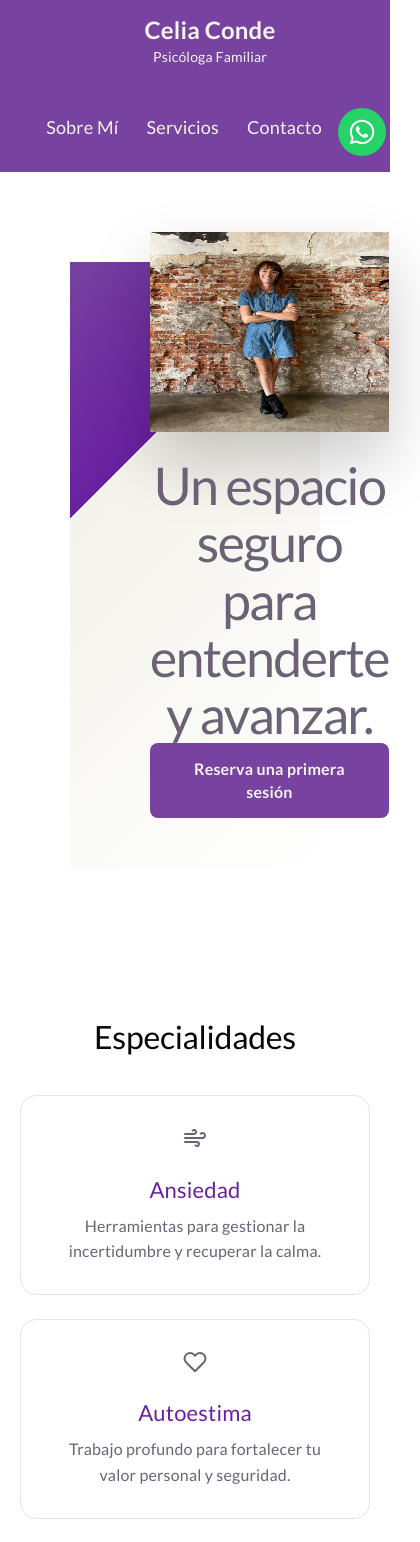
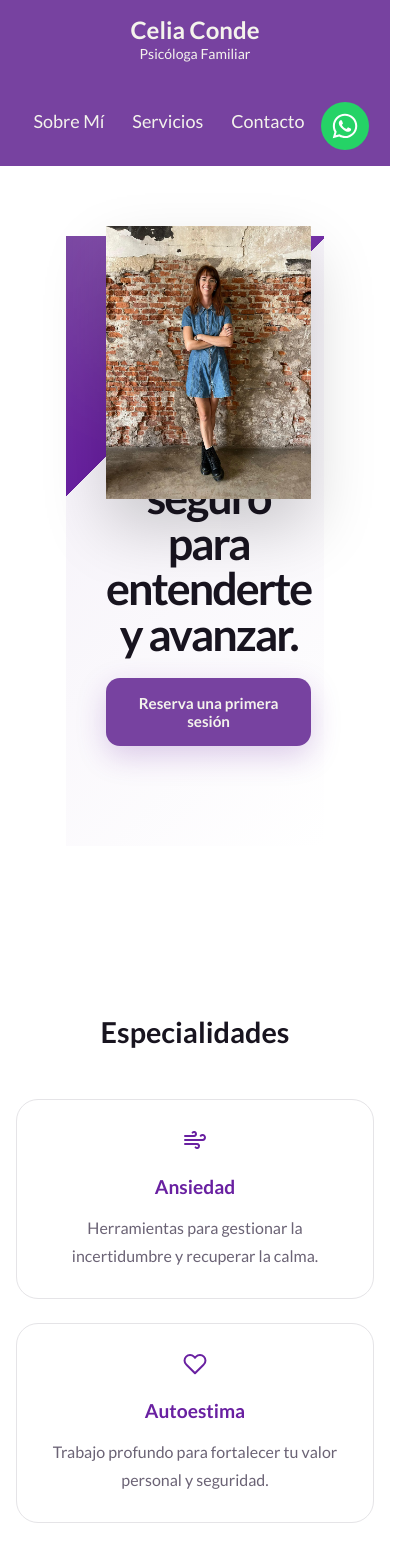
Before and after one commit to ChioArenillas/CeliaConde, a React (Vite) app: page / in a window 390 px wide. Shown: the top 1542 px of the page, 420 px wide, since content can reach past the window. Built offline with nearby package versions, Linux system fonts and the light colour scheme.

Commit message:
css fixing

```diff
--- a/src/index.css
+++ b/src/index.css
@@ -1,67 +1,95 @@
-@import url('https://fonts.googleapis.com/css2?family=Playfair+Display:wght@400;500;600&family=Lato:wght@300;400;700&display=swap');
+@import url("https://fonts.googleapis.com/css2?family=Lato:wght@300;400;500;700;900&display=swap");
 
 :root {
   --text: #6b6375;
-  --text-h: #08060d;
+  --text-h: #18141f;
   --text-light: #f4f3ec;
-  --bg: #fff;
-  --bg-dark:#7742a0;
+
+  --bg: #ffffff;
+  --bg-dark: #7742a0;
   --bg-gray: #98949e;
+
   --border: #e5e4e7;
-  --code-bg: #f4f3ec;
+
+  --code-bg: #f7f4fa;
+
   --accent: #6920a1;
   --btn-hover: #8f2ed9;
+
   --accent-bg: rgba(170, 59, 255, 0.1);
   --accent-border: rgba(170, 59, 255, 0.5);
-  --social-bg: rgba(244, 243, 236, 0.5);
-  --shadow:
-    rgba(0, 0, 0, 0.1) 0 10px 15px -3px, rgba(0, 0, 0, 0.05) 0 4px 6px -2px;
 
-  --sans: 'Lato', system-ui, sans-serif;
-  --heading: 'Lato', system-ui, sans-serif;
-  --mono: ui-monospace, Consolas, monospace;
+  --shadow: 0 10px 25px rgba(0, 0, 0, 0.06), 0 20px 48px rgba(0, 0, 0, 0.08);
 
-  font: 18px/145% var(--sans);
-  letter-spacing: 0.18px;
-  color-scheme: light dark;
+  --sans: "Lato", system-ui, sans-serif;
+
   color: var(--text);
   background: var(--bg);
-  font-synthesis: none;
+
+  font-family: var(--sans);
+
   text-rendering: optimizeLegibility;
   -webkit-font-smoothing: antialiased;
   -moz-osx-font-smoothing: grayscale;
-
-  @media (max-width: 1024px) {
-    font-size: 16px;
-  }
 }
 
+/* RESET */
 
-#root {
-  width: 100%;
-  max-width: 100%;
-  margin: 0 auto;
-  text-align: center;
-  min-height: 100svh;
-  display: flex;
-  flex-direction: column;
+* {
   box-sizing: border-box;
+}
+
+html {
+  font-size: 18px;
+  scroll-behavior: smooth;
 }
 
 body {
   margin: 0;
   width: 100%;
   overflow-x: hidden;
+
+  background: var(--bg);
+  color: var(--text);
+
+  font-family: var(--sans);
 }
+
+img {
+  max-width: 100%;
+  display: block;
+}
+
+a {
+  font-family: inherit;
+}
+
+p {
+  margin: 0;
+
+  font-size: clamp(1rem, 1.2vw, 1.1rem);
+  line-height: 1.75;
+}
+
+#root {
+  width: 100%;
+  min-height: 100svh;
+
+  display: flex;
+  flex-direction: column;
+}
+
+/* LAYOUT */
+
 main,
 .header-container,
 .footer-container {
-  max-width: 1126px;
+  width: 100%;
+  max-width: 1200px;
   margin: 0 auto;
-  width: 100%;
 }
 
-
+/* TYPOGRAPHY */
 
 h1,
 h2,
@@ -69,172 +97,248 @@ h3,
 h4,
 h5,
 h6 {
+  margin: 0;
+  color: var(--text-h);
+
   font-family: var(--sans);
-  font-weight: 500;
-  color: var(--text-h);
+  font-weight: 700;
 }
 
+h1 {
+  font-size: clamp(2.8rem, 5.5vw, 4.8rem);
+  line-height: 1.02;
+  letter-spacing: -2px;
 
-h1 {
-  font-size: 56px;
-  letter-spacing: -1.68px;
-  margin: 32px 0;
-  @media (max-width: 1024px) {
-    font-size: 38px;
-    margin: 20px 0;
-  }
 }
 
 h2 {
-  font-size: 38px;
-  line-height: 118%;
-  letter-spacing: -0.24px;
-  margin: 0 0 8px;
-  @media (max-width: 1024px) {
-    font-size: 32px;
-  }
+  font-size: clamp(1.8rem, 3.5vw, 2.5rem);
+  line-height: 1.15;
 }
 
-p {
-  margin: 0;
-}
-
-
-/* CTA  */
-.cta {
-  text-align: center;
-  padding: 60px 20px;
-  background: var(--bg-dark);
-  color: var(--text-light);
-}
-
-.cta h2 {
-  margin-bottom: 16px;
-  color: var(--text-light);
-}
-
-.cta p {
-  margin-bottom: 30px;
-  font-size: 18px;
-}
-.cta-button {
-  display: inline-block;
-  padding: 16px 32px;
-  background-color: var(--code-bg);
-  color: var(--accent);
-  text-decoration: none;
-  border-radius: 8px;
-  font-weight: 600;
-  font-size: 18px;
-  transition: transform 0.2s, background-color 0.2s;
-}
-
-.cta-button:hover {
-  background-color: var(--btn-hover);
-  color: var(--code-bg);
-  transform: translateY(-2px);
-}
-
-/* WHATSAPP BTN */
-.whatsapp-button {
-  display: inline-block;
-  padding: 16px 32px;
-  background-color: #25D366;
-  color: white;
-  text-decoration: none;
-  border-radius: 8px;
-  font-weight: 600;
-  font-size: 18px;
-  transition: transform 0.2s, background-color 0.2s;
-}
-
-.whatsapp-button:hover {
-  background-color: #20bd5a;
-  transform: translateY(-2px);
+h3 {
+  font-size: clamp(1.2rem, 2vw, 1.5rem);
+  line-height: 1.3;
 }
 
 
 /* HERO */
+
 .hero {
+  position: relative;
+
   display: grid;
-  grid-template-columns: 1fr 1fr;
+  grid-template-columns: 420px 1fr;
   align-items: center;
-  gap: 60px;
-  padding: 40px 40px;
+
+  gap: 80px;
+
+  padding: 80px 70px 220px;
+
   background: linear-gradient(
-     135deg,
+    135deg,
     var(--bg-dark) 0%,
     var(--accent) 30%,
     var(--code-bg) 30%,
     var(--bg) 100%
   );
-  overflow: hidden;
-}
-.hero-content h1 {
-  font-size: 52px;
-  line-height: 1.1;
-  color: var(--text);
-  max-width: 500px;
-  margin-bottom: 24px;
-}
-.hero-content h2 {
-  font-size: 28px;
-  line-height: 1.1;
-  color: var(--text);
-  max-width: 500px;
-  margin-bottom: 24px;
-}
-.hero-content p {
-  color: var(--text);
-}
-.hero-image-wrapper img {
-  width: 100%;
-  max-width: 380px;
-  box-shadow: 0 30px 60px rgba(0,0,0,0.2);
+
+  overflow: visible;
 }
 
+.hero-image-wrapper {
+  position: relative;
+
+  display: flex;
+  justify-content: center;
+  align-items: flex-end;
+}
+
+.hero-image-wrapper::before {
+  content: "";
+
+  position: absolute;
+
+  width: 320px;
+  height: 320px;
+
+  background: rgba(255, 255, 255, 0.15);
+
+  filter: blur(60px);
+
+  z-index: 0;
+}
+
+.hero-image-wrapper img {
+  position: relative;
+  z-index: 1;
+
+  width: 100%;
+  max-width: 420px;
+
+  object-fit: cover;
+
+transform: translateY(120px);
+  box-shadow: 0 30px 60px rgba(0, 0, 0, 0.18);
+}
+
+.hero-content {
+  text-align: left;
+  max-width: 560px;
+}
+
+.hero-content h1 {
+  margin-bottom: 24px;
+
+}
+
+
+.hero-content p {
+  margin-bottom: 32px;
+  color: var(--text-h);
+  font-size: clamp(1.05rem, 1.5vw, 1.2rem);
+}
+
+/* BUTTONS */
+
+.cta-button,
+.whatsapp-button {
+  display: inline-flex;
+  align-items: center;
+  justify-content: center;
+
+  padding: 18px 32px;
+
+  border-radius: 14px;
+
+  text-decoration: none;
+
+  font-weight: 700;
+
+  font-size: clamp(0.95rem, 1.5vw, 1.05rem);
+
+  transition:
+    transform 0.25s ease,
+    background-color 0.25s ease,
+    color 0.25s ease,
+    box-shadow 0.25s ease;
+}
+
+.cta-button {
+  background: var(--code-bg);
+  color: var(--accent);
+
+  box-shadow: 0 10px 30px rgba(105, 32, 161, 0.22);
+}
+
+.cta-button:hover {
+  transform: translateY(-4px);
+  background: var(--btn-hover);
+  color: var(--text-light);
+}
+
+.whatsapp-button {
+  background: #25d366;
+  color: var(--text-light);
+}
+
+.whatsapp-button:hover {
+  background: #20bd5a;
+
+  transform: translateY(-4px);
+}
+
+/* TABLET */
+
 @media (max-width: 1024px) {
-
-  .hero-image {
-    width: 250px;
-    height: 250px;
+  html {
+    font-size: 16px;
   }
 
   .home {
-    gap: 60px;
+    gap: 90px;
   }
-}
-@media (max-width: 900px) {
+
   .hero {
     grid-template-columns: 1fr;
+
+    gap: 70px;
+
+    padding: 70px 40px 100px;
+
     text-align: center;
-    gap: 100px;
   }
 
-  .hero-content h1 {
+  .hero-content {
     margin: 0 auto;
-  }
-  .hero-image {
-    height: 250px ;
+
+    text-align: center;
   }
 
   .hero-image-wrapper {
     order: -1;
   }
+
+  .hero-image-wrapper img {
+    max-width: 340px;
+
+    margin-bottom: -140px;
+  }
+
+  .especialidades {
+    margin-top: 80px;
+  }
 }
 
+/* MOBILE */
+
 @media (max-width: 768px) {
-  .hero {
-    padding: 40px 15px;
+  html {
+    font-size: 15px;
   }
 
-  .hero-image {
-    height: 200px;
+  .hero {
+    gap: 50px;
+
+    padding: 50px 24px 80px;
+  }
+
+  .hero-image-wrapper::before {
+    width: 220px;
+    height: 220px;
+  }
+
+  .hero-image-wrapper img {
+    max-width: 260px;
+    transform: translateY(0);
+  }
+
+  .hero-content h1 {
+    margin-bottom: 20px;
   }
 
   .cta-button,
   .whatsapp-button {
-    padding: 14px 24px;
-    font-size: 16px;
+    width: 100%;
+
+    padding: 16px 24px;
+  }
+
+  .cta {
+    padding: 70px 24px;
   }
 }
+
+/* SMALL MOBILE */
+
+@media (max-width: 480px) {
+  .hero {
+    padding: 40px 18px 60px;
+  }
+
+  .hero-image-wrapper img {
+    max-width: 220px;
+
+    margin-bottom: -70px;
+  }
+}
--- a/src/pages/Contacto/Contacto.css
+++ b/src/pages/Contacto/Contacto.css
@@ -7,6 +7,7 @@
 .contacto-hero {
   display: flex;
   justify-content: center;
+  padding: 60px 70px;
 }
 /* Contenido principal */
 .contacto-content {
--- a/src/pages/Home/Home.css
+++ b/src/pages/Home/Home.css
@@ -1,9 +1,12 @@
+/* HOME */
 .home {
   display: flex;
   flex-direction: column;
-  gap: 100px;
-  padding: 40px 20px;
+  gap: 120px;
+
+  padding: 40px 20px 100px;
 }
+
 
 /* HERO */
 .home-hero {
@@ -22,104 +25,234 @@
   color: var(--text-light);
 }
 
-/* Especialidades */
+
+
+/* ESPECIALIDADES */
+
 .especialidades {
+  margin-top: 120px;
+
   text-align: center;
 }
 
 .especialidades h2 {
-  margin-bottom: 40px;
+  margin-bottom: 50px;
 }
 
 .especialidades-grid {
   display: grid;
-  grid-template-columns: repeat(auto-fit, minmax(280px, 1fr));
+  grid-template-columns: repeat(auto-fit, minmax(250px, 1fr));
+
   gap: 24px;
-  max-width: 1000px;
+
+  max-width: 1100px;
+
   margin: 0 auto;
 }
 
 .especialidad-card {
-  padding: 30px;
+  padding: 34px 30px;
+
+  border-radius: 22px;
+
   background: var(--bg);
+
   border: 1px solid var(--border);
-  transition: all 0.25s ease;
-  border-radius: 16px;
+
+  transition:
+    transform 0.25s ease,
+    box-shadow 0.25s ease;
 }
 
 .especialidad-card:hover {
-  transform: translateY(-6px);
-  box-shadow: 0 20px 40px rgba(0,0,0,0.08);
+  transform: translateY(-8px);
+
+  box-shadow: var(--shadow);
+}
+
+.especialidad-card svg {
+  margin-bottom: 20px;
+
+  color: var(--accent);
 }
 
 .especialidad-card h3 {
+  margin-bottom: 14px;
+
   color: var(--accent);
-  margin-bottom: 12px;
-  font-size: 22px;
 }
 
 .especialidad-card p {
   color: var(--text);
-  line-height: 1.6;
 }
 
-/* Cómo trabaja */
+/* COMO TRABAJA */
+
 .como-trabaja {
+  max-width: 850px;
+
+  margin: 0 auto;
+
   text-align: center;
-  max-width: 800px;
-  margin: 0 auto;
 }
 
 .como-trabaja h2 {
-  margin-bottom: 30px;
+  margin-bottom: 28px;
 }
 
 .como-trabaja-content {
   display: flex;
   flex-direction: column;
-  gap: 20px;
+
+  gap: 22px;
 }
 
-.como-trabaja-content p {
-  line-height: 1.8;
-  font-size: 18px;
-}
+/* TESTIMONIOS */
 
-/* Testimonios */
 .testimonios {
   text-align: center;
 }
 
 .testimonios h2 {
-  margin-bottom: 40px;
+  margin-bottom: 50px;
 }
 
 .testimonios-grid {
   display: grid;
-  grid-template-columns: repeat(auto-fit, minmax(300px, 1fr));
+  grid-template-columns: repeat(auto-fit, minmax(250px, 1fr));
+
   gap: 24px;
-  max-width: 1000px;
+
+  max-width: 1100px;
+
   margin: 0 auto;
 }
 
 .testimonio-card {
-  padding: 30px;
-  background: var(--code-bg);
-  text-align: left;
   display: flex;
   flex-direction: column;
-  transition: all 0.25s ease;
-  border-radius: 16px;
+
+  padding: 34px 30px;
+
+  border-radius: 22px;
+
+  text-align: left;
+
+  background: var(--code-bg);
+
+  transition:
+    transform 0.25s ease,
+    box-shadow 0.25s ease;
+}
+
+.testimonio-card:hover {
+  transform: translateY(-6px);
+
+  box-shadow: var(--shadow);
 }
 
 .testimonio-card p {
+  margin-bottom: 24px;
+
   font-style: italic;
-  line-height: 1.7;
-  margin-bottom: 16px;
 }
 
 .testimonio-card span {
+  margin-top: auto;
+
   color: var(--accent);
-  font-weight: 600;
-  margin-top: auto;
+
+  font-weight: 700;
 }
+
+/* CTA FINAL */
+
+.cta {
+  text-align: center;
+
+  padding: 90px 30px;
+
+  background: linear-gradient(135deg, var(--bg-dark), var(--accent));
+
+  color: var(--text-light);
+}
+
+.cta h2 {
+  margin-bottom: 16px;
+
+  color: var(--text-light);
+}
+
+.cta p {
+  margin-bottom: 34px;
+
+  color: var(--text-light);
+}
+
+/* TABLET */
+
+@media (max-width: 1024px) {
+  html {
+    font-size: 16px;
+  }
+
+  .home {
+    gap: 90px;
+  }
+
+  .hero {
+    grid-template-columns: 1fr;
+
+    gap: 70px;
+
+    padding: 70px 40px 100px;
+
+    text-align: center;
+  }
+
+  .hero-content {
+    margin: 0 auto;
+
+    text-align: center;
+  }
+
+  .hero-image-wrapper {
+    order: -1;
+  }
+
+  .hero-image-wrapper img {
+    max-width: 340px;
+
+    margin-bottom: -140px;
+  }
+
+  .especialidades {
+    margin-top: 80px;
+  }
+}
+
+/* MOBILE */
+
+@media (max-width: 768px) {
+  .home {
+    gap: 70px;
+
+    padding: 20px 16px 80px;
+  }
+
+
+  .especialidad-card,
+  .testimonio-card {
+    padding: 28px 24px;
+  }
+
+}
+
+/* SMALL MOBILE */
+
+@media (max-width: 480px) {
+
+  .especialidades {
+    margin-top: 50px;
+  }
+}
--- a/src/pages/Home/Home.tsx
+++ b/src/pages/Home/Home.tsx
@@ -26,15 +26,16 @@ export default function Home() {
   return (
     <div className="home">
       <section className="home-hero hero">
-        <div className="home-hero-image-wrapper hero-image-wrapper">
-          <img src={heroImg} alt="Psicóloga" className="hero-image"/>
-        </div>
         <div className="hero-content">
           <h1>Un espacio seguro para entenderte y avanzar.</h1>
           <a href="contacto" className="cta-button hero-cta-button">
             Reserva una primera sesión
           </a>
         </div>
+                <div className="home-hero-image-wrapper hero-image-wrapper">
+          <img src={heroImg} alt="Psicóloga" className="hero-image"/>
+        </div>
+
       </section>
 
       <section className="especialidades">
--- a/src/pages/Servicios/Servicios.css
+++ b/src/pages/Servicios/Servicios.css
@@ -7,6 +7,7 @@
 .servicios-hero {
   display: flex;
   justify-content: center;
+  padding: 60px 70px;
 }
 
 /* Modalidades */
```
